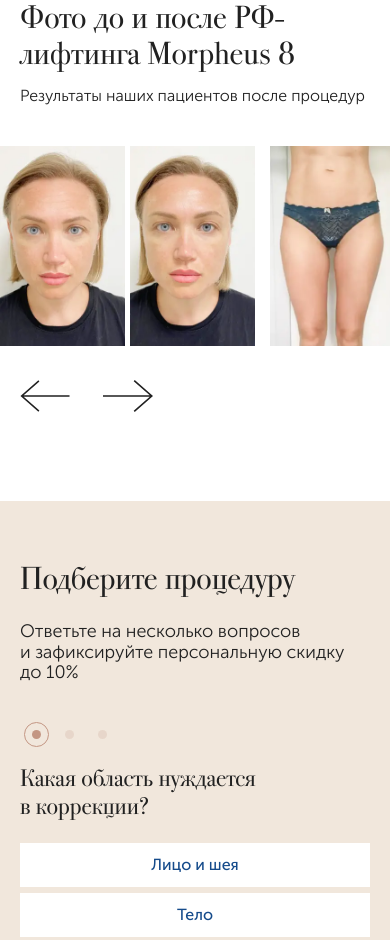
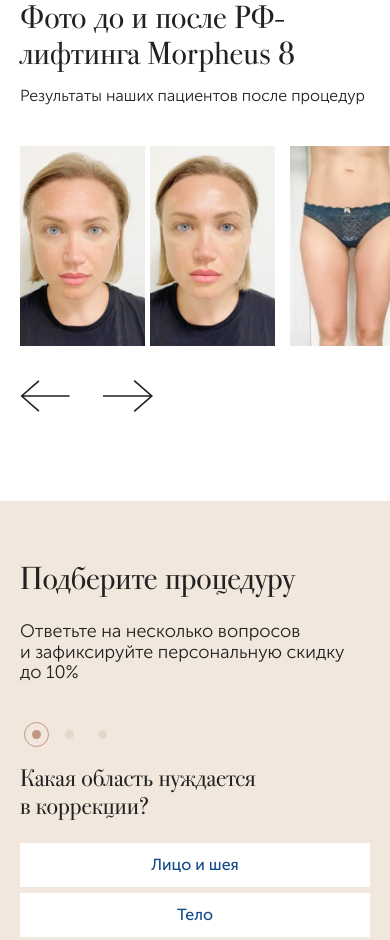
Before and after one commit to Daniil-Fox/cosmetology, a website: page docs/index.html in a window 390 px wide. Shown: the part 3522-4462 px from the top of the page. Drawn offline with Linux system fonts and the light colour scheme.

Commit message:
fixed slider

```diff
--- a/src/scss/components/_compare.scss
+++ b/src/scss/components/_compare.scss
@@ -71,6 +71,10 @@
   }
 
   &__slider {
+    @include mobile {
+      padding: 0 20px;
+    }
+
     .swiper-slide {
       width: auto;
     }
```
Also changed, not shown: docs/css/main.css, 1 other file.
